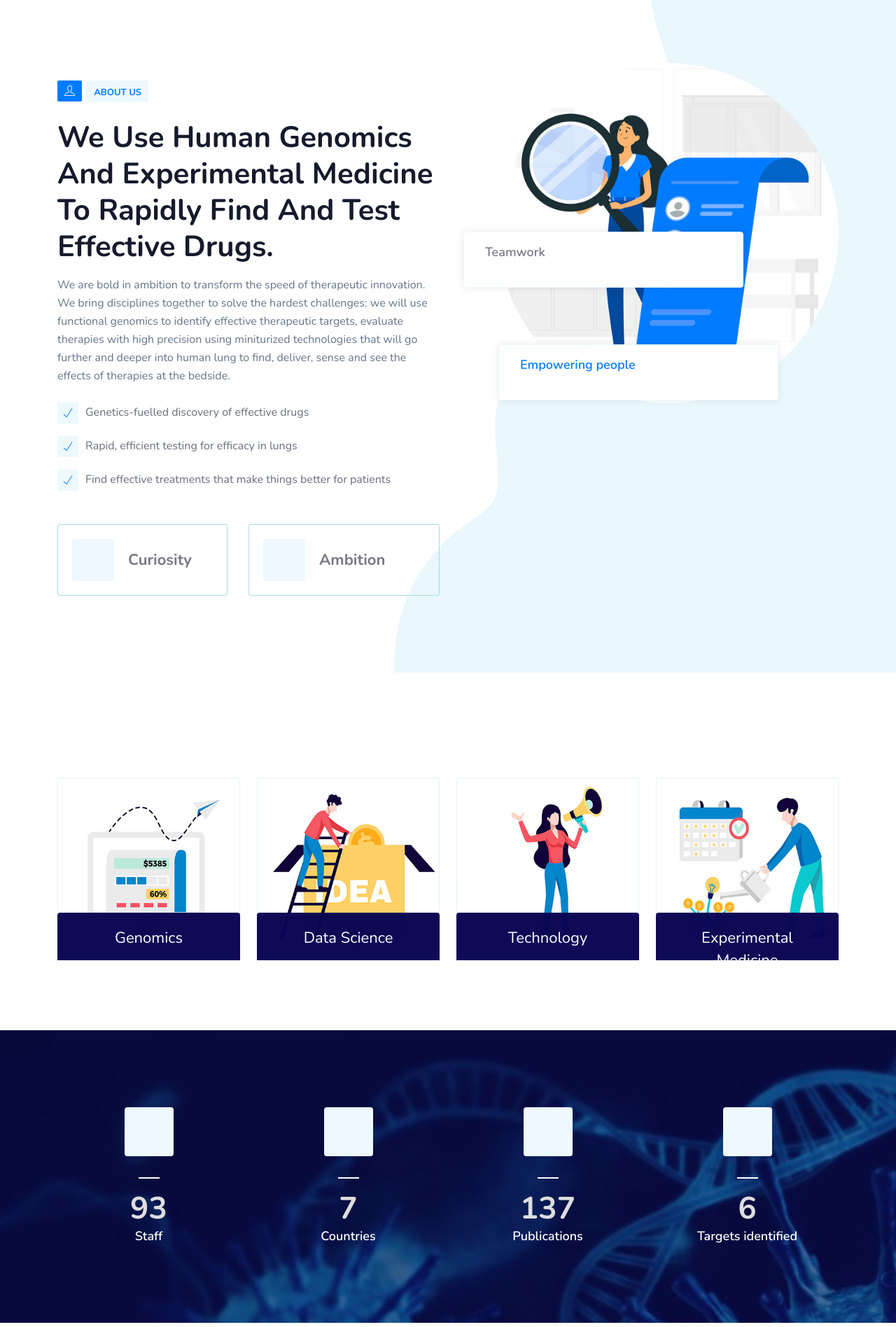
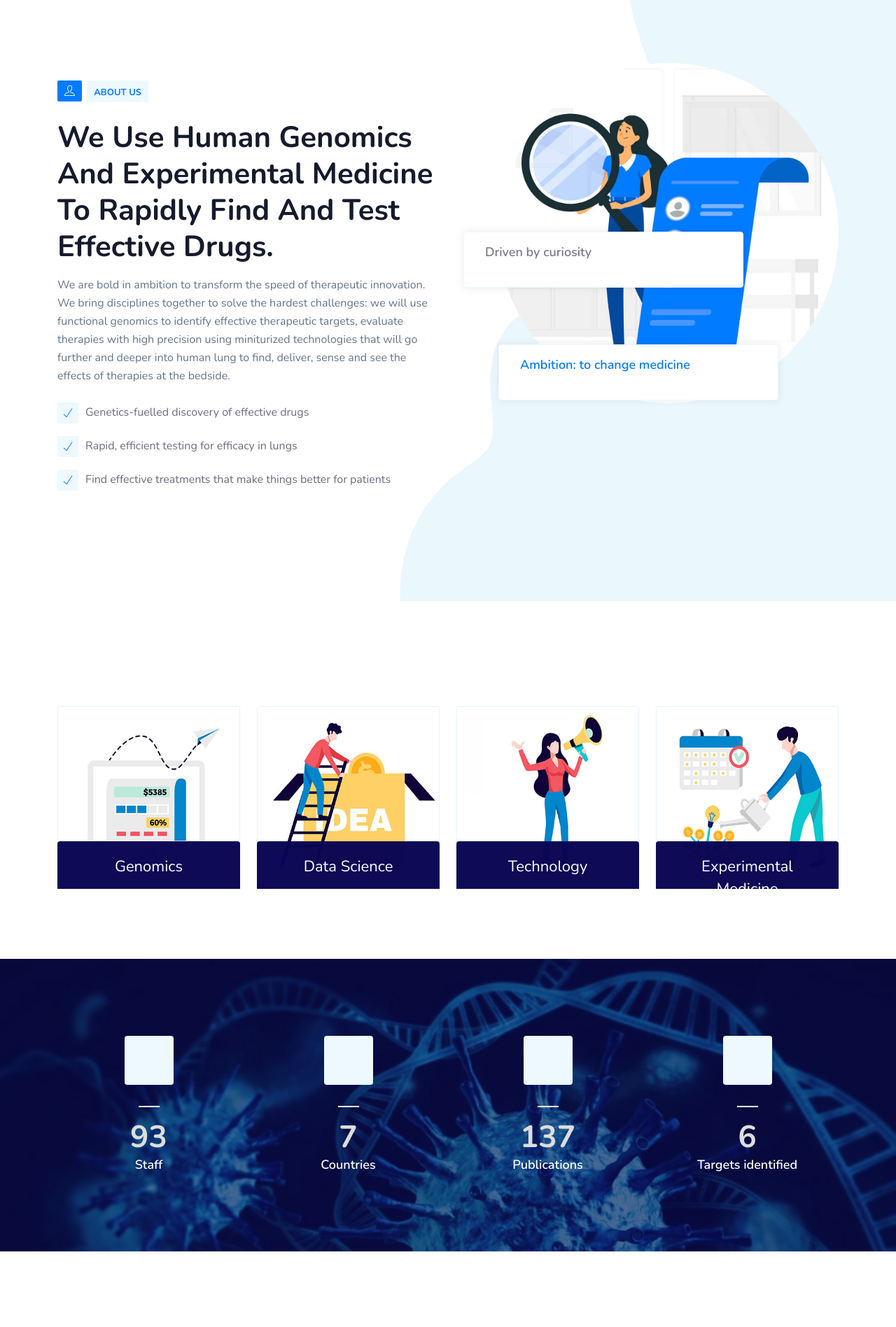
Before and after one commit to kennethbaillie/psh.ac.uk, a Jekyll site: the page built from index.html, in a window 1280 px wide. Shown: the part 740-2636 px from the top of the page at 70% size. Built offline with Jekyll 4.4.1, drawn with Linux system fonts in a browser that asks for light colours; nearby versions of some CDN libraries; some web fonts are replaced; library files that are not in the unit come from our copies.

```diff
--- a/_includes/sections/about-section.html
+++ b/_includes/sections/about-section.html
@@ -25,18 +25,21 @@
                         </div>
                         <div class="about-company">
                             <div class="single-about">
+                                <!--
                                 <div class="ab-text-one">
                                     <span class="about-icon"><i class="flaticon-082-networking"></i></span>
-                                    <span class="ab-text">Curiosity</span>
+                                    <span class="ab-text">Driven by curiosity</span>
                                 </div>
+                                -->
                             </div>
                             <div class="single-about">
+                                <!--
                                 <div class="ab-text-two">
                                     <span class="about-icon"><i class="flaticon-033-goal"></i></span>
-                                    <span class="ab-text">Ambition</span>
+                                    <span class="ab-text">Ambition to change medicine</span>
                                 </div>
+                            -->
                             </div>
-
                         </div>
                     </div>
                 </div>
@@ -46,8 +49,8 @@
                 <div class="ab-image">
                     <img src="{{'/assets/img/about/ab2.jpg' | relative_url }}" alt="">
                     <div class="flat-content">
-                        <span class="flat-text"> Teamwork</span>
-                        <span class="flat-text f-text-down"> Empowering people</span>
+                        <span class="flat-text"> Driven by curiosity</span>
+                        <span class="flat-text f-text-down"> Ambition: to change medicine</span>
                     </div>
                 </div>
             </div>
--- a/style.css
+++ b/style.css
@@ -1192,7 +1192,7 @@
   position: relative;
   background: url(/assets/img/background/bg2.jpg);
   background-repeat: no-repeat;
-  background-size: auto;
+  background-size: cover;
   background-attachment: fixed;
   z-index: 1;
 }
```
